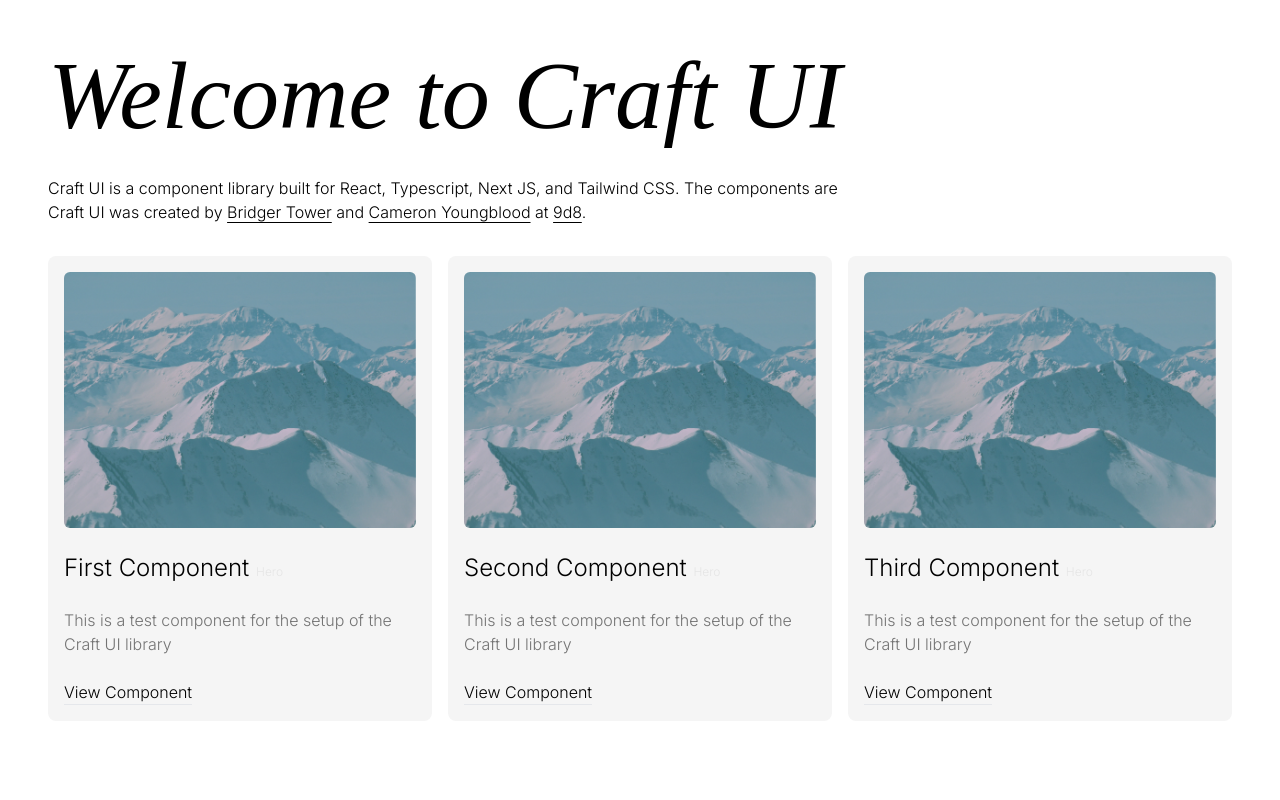
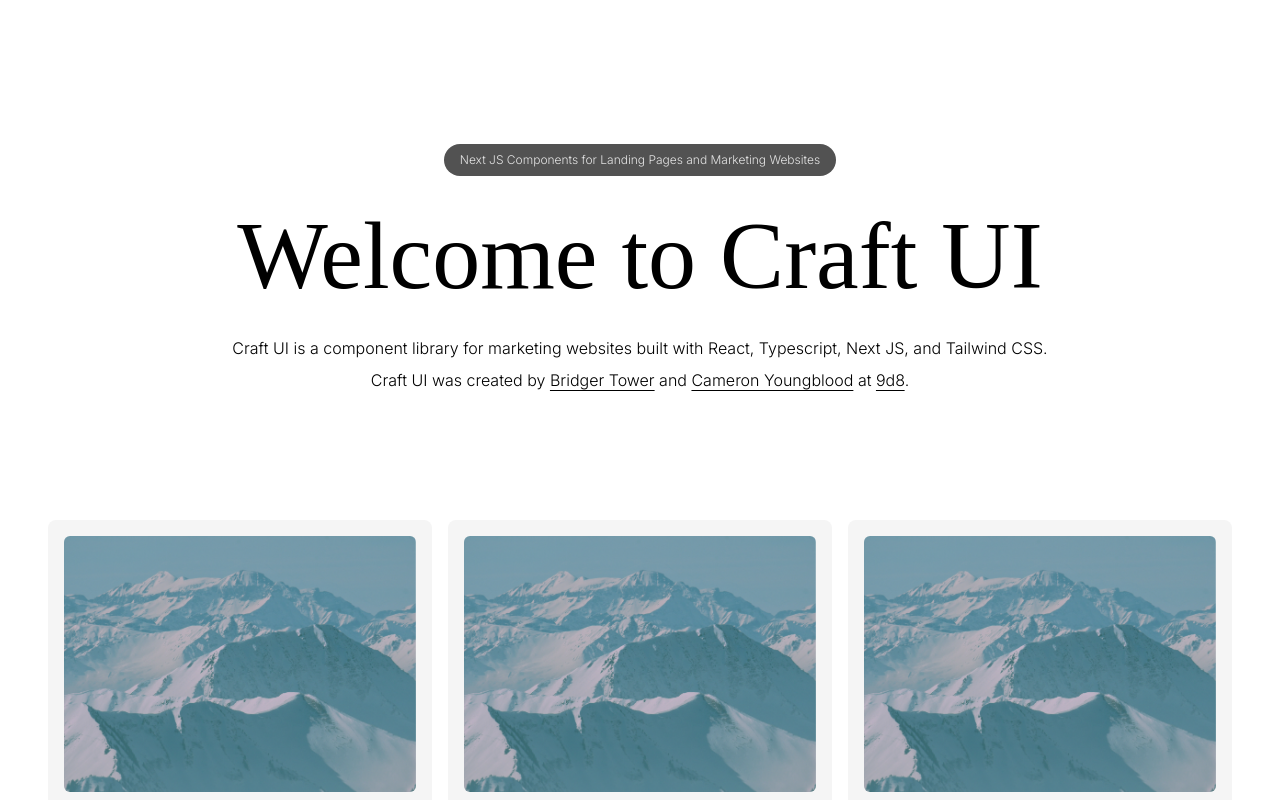
Before and after one commit to 9d8dev/craft-site, a Next.js app: page / in a window 1280 px wide. Shown: the top 800 px of the page. Built offline with nearby package versions, Linux system fonts and the light colour scheme; a web font is replaced by a local one.

Commit message:
update the hero

```diff
--- a/app/component-grid.tsx
+++ b/app/component-grid.tsx
@@ -1,5 +1,5 @@
 // Layout Components
-import DrawerWrapper from "@/components/drawer-wrapper";
+import DrawerWrapper from "@/app/drawer-wrapper";
 import Image from "next/image";
 
 // Hero Components
--- a/app/page.tsx
+++ b/app/page.tsx
@@ -1,14 +1,16 @@
-import ComponentGrid from "./component-grid";
+import ComponentGrid from "@/app/component-grid";
 
 export default function Home() {
   return (
     <main className="grid md:gap-8 gap-6">
-      <h1 className="text-8xl font-serif italic">Welcome to Craft UI</h1>
-      <div>
-        <h3 className="font-light">Craft UI is a component library built for React, Typescript, Next JS, and Tailwind CSS. The components are </h3>
-        <h2 className="font-light">Craft UI was created by <a className="underline underline-offset-4 hover:opacity-50 transition-all" href="https://bridger.to">Bridger Tower</a> and <a className="underline underline-offset-4 hover:opacity-50 transition-all" href="https://cameronyoungblood.com">Cameron Youngblood</a> at <a className="underline underline-offset-4 hover:opacity-50 transition-all" href="https://9d8.dev">9d8</a>.</h2>
-      </div>
-
+      <section className="grid md:gap-8 gap-6 py-16 md:py-24 text-center">
+        <p className="px-4 py-2 rounded-2xl bg-neutral-600 w-fit m-auto text-neutral-200 text-xs">Next JS Components for Landing Pages and Marketing Websites</p>
+        <h1 className="text-8xl font-serif">Welcome to Craft UI</h1>
+        <div className="grid gap-2">
+          <h3 className="font-light">Craft UI is a component library for marketing websites built with React, Typescript, Next JS, and Tailwind CSS.</h3>
+          <h2 className="font-light">Craft UI was created by <a className="underline underline-offset-4 hover:opacity-50 transition-all" href="https://bridger.to">Bridger Tower</a> and <a className="underline underline-offset-4 hover:opacity-50 transition-all" href="https://cameronyoungblood.com">Cameron Youngblood</a> at <a className="underline underline-offset-4 hover:opacity-50 transition-all" href="https://9d8.dev">9d8</a>.</h2>
+        </div>
+      </section>
       <ComponentGrid />
     </main >
   );
```
Also changed, not shown: app/drawer-wrapper.tsx (renamed from components/drawer-wrapper.tsx).
